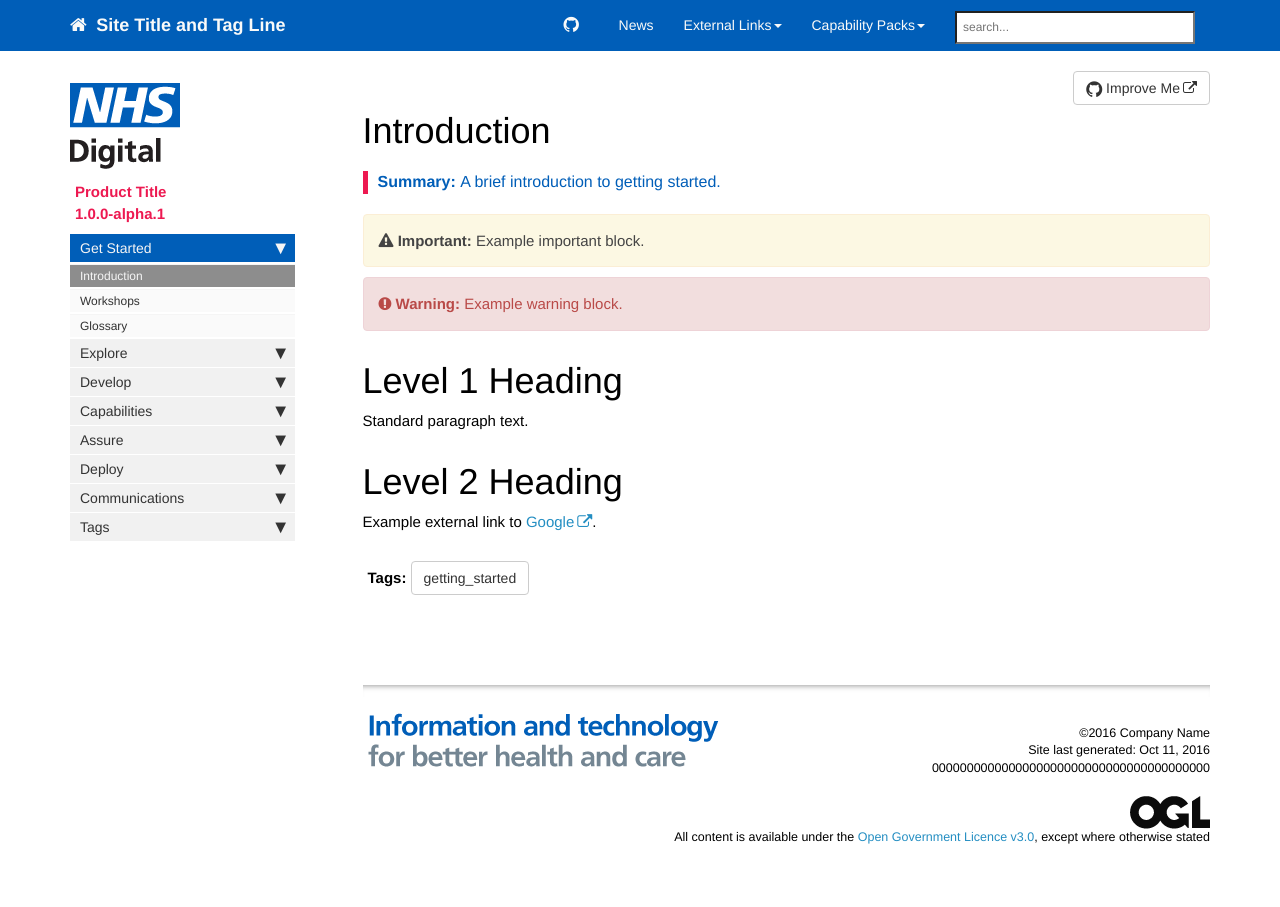
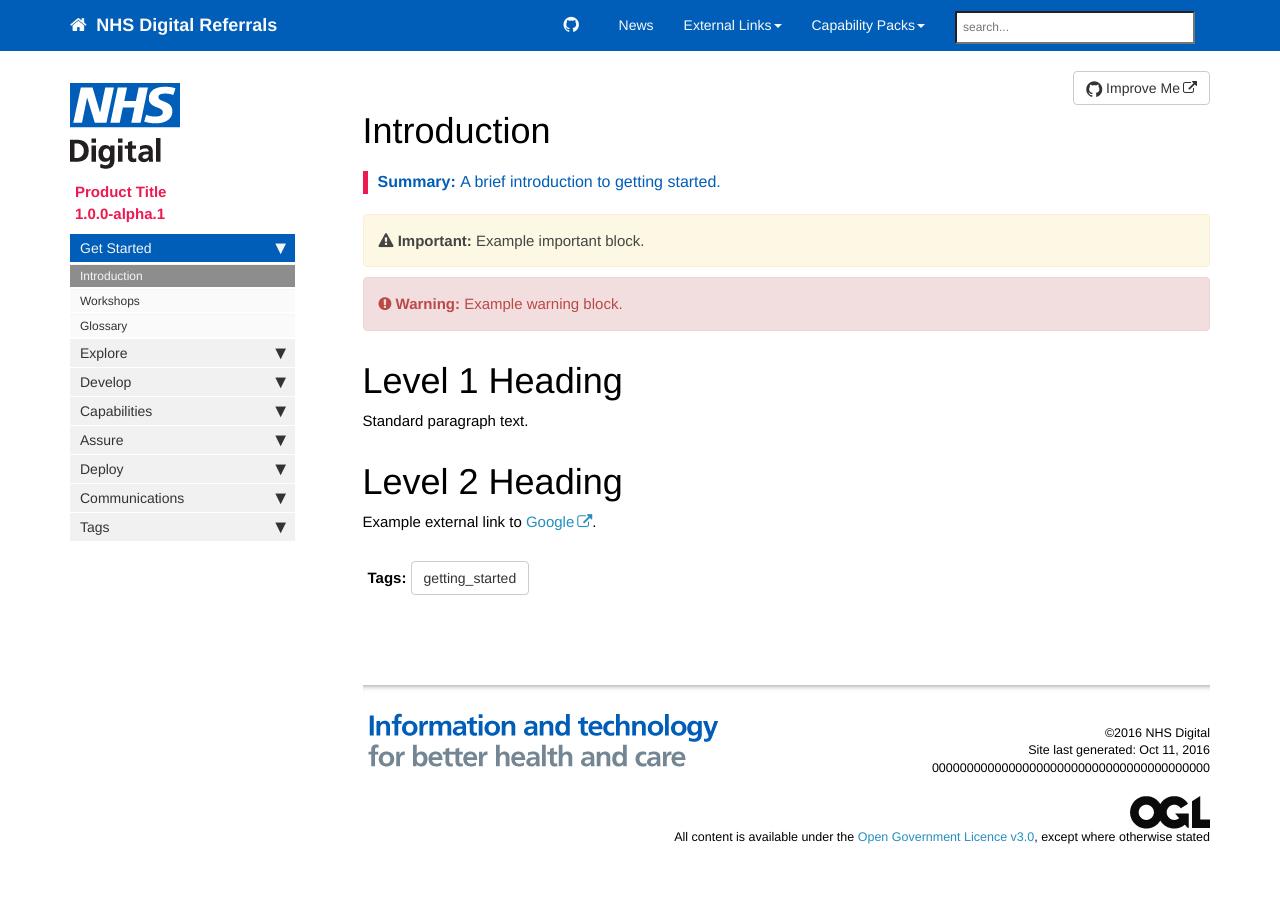
Before and after one commit to nhsconnect/digital-referrals, a Jekyll site: the page built from index.md, in a window 1280 px wide. Built offline with Jekyll 4.4.1, drawn with Linux system fonts in a browser that asks for light colours; nearby versions of some CDN libraries; comment, search, counter and statistics services are not loaded.

Commit message:
Setup site/company name and GitHub account details.

```diff
--- a/_config.yml
+++ b/_config.yml
@@ -2,13 +2,13 @@
 output: web
 # this property is useful for conditional filtering of content that is separate from the PDF.
 
-topnav_title: Site Title and Tag Line
+topnav_title: NHS Digital Referrals
 # this appears on the top navigation bar next to the home button
 
-site_title: Site Title
+site_title: NHS Digital Referrals
 # this appears in the html browser tab for the site title (seen mostly by search engines, not users)
 
-company_name: Company Name
+company_name: NHS Digital
 # this appears in the footer
 
 github_editme_path: /edit/master/
@@ -91,15 +91,15 @@ sidebars:
 - overview_sidebar
 - capability_one_sidebar
 
-description: "Description of the site."
+description: "Digital Referrals aims to support better clinical care by..."
 # the description is used in the feed.xml file
 
 sitemap: true
 
 # needed for sitemap.xml file only
-url: https://github_account.github.io/github_repo
+url: https://nhsconnect.github.io/digital-referrals
 
-repository: github_account/github_repo
+repository: nhsconnect/digital-referrals
 
 gist:
   noscript: false
```
